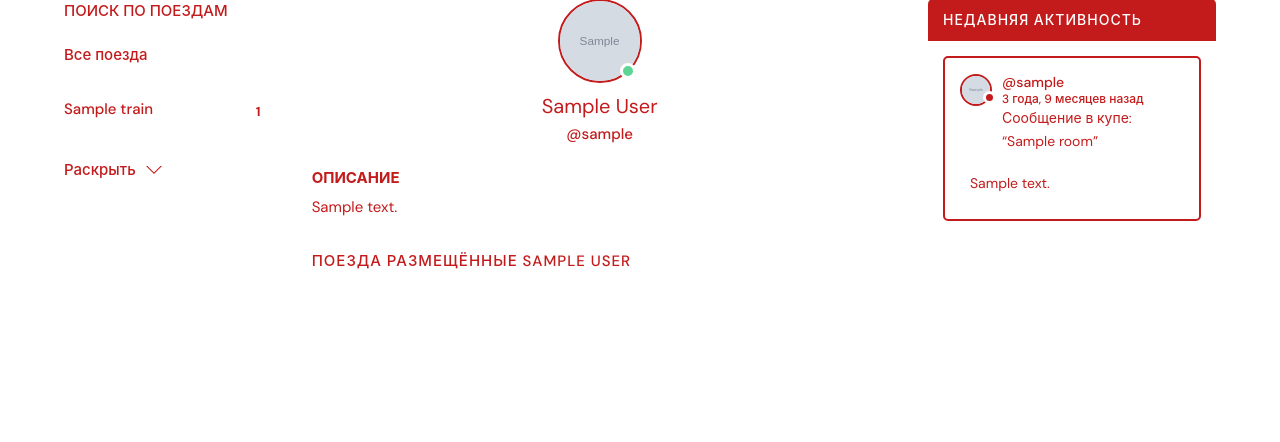
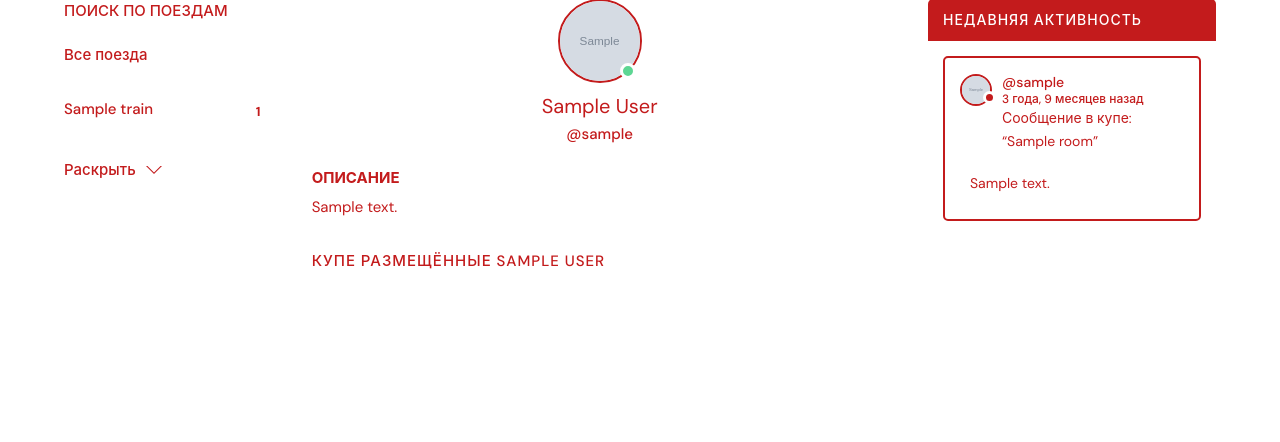
Before and after one commit to IT-Continue/Opportunity-Cup-2023-IT-final, a Django app: page /profile/1/ in a window 1280 px wide. Shown: the part 135-577 px from the top of the page. Run offline with Django 3.2, Linux system fonts and the light colour scheme; tables that the repository leaves empty hold one stand-in row (values such as "Sample post"); grey boxes marked "Sample" are stand-in pictures.

Commit message:
Купе размещённые

```diff
--- a/GoodTrain/goodtrain/base/templates/base/profile.html
+++ b/GoodTrain/goodtrain/base/templates/base/profile.html
@@ -32,7 +32,7 @@
 
       <div class="roomList__header">
         <div>
-          <h2>Поезда размещённые {{user.name}}</a>
+          <h2>Купе размещённые {{user.name}}</a>
           </h2>
         </div>
       </div>
--- a/Opportunity-Cup-2023-IT/base/templates/base/profile.html
+++ b/Opportunity-Cup-2023-IT/base/templates/base/profile.html
@@ -32,7 +32,7 @@
 
       <div class="roomList__header">
         <div>
-          <h2>Поезда размещённые {{user.name}}</a>
+          <h2>Купе размещённые {{user.name}}</a>
           </h2>
         </div>
       </div>
```
